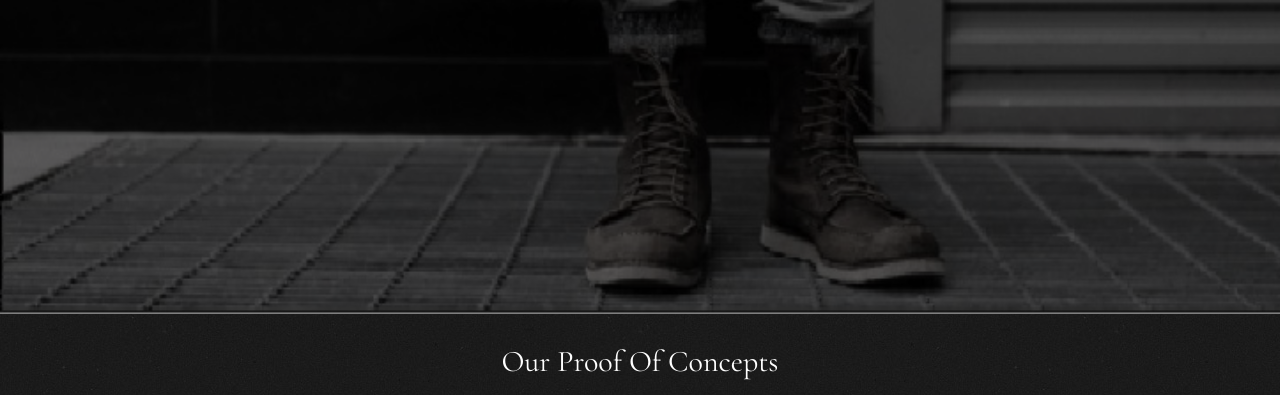
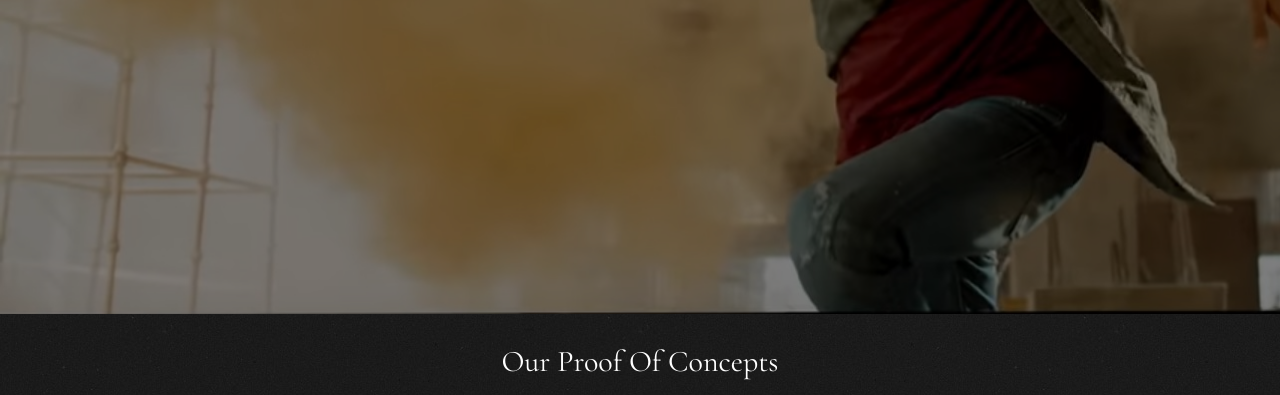
Before and after one commit to nextchange1/nextchange, a plain HTML site: page index.html in a window 1280 px wide. Shown: the part 486-881 px from the top of the page. Drawn offline with nearby package versions, Linux system fonts and the light colour scheme; files whose address does not match are found by name.

Commit message:
promotion

```diff
--- a/index.html
+++ b/index.html
@@ -84,7 +84,7 @@
 		<!-- </div> -->
 	</nav>
 
-	<header id="fh5co-header" class="fh5co-cover js-fullheight" role="banner" style="background-image: url(images/hero_1.jpeg);" data-stellar-background-ratio="0.5">
+	<header id="fh5co-header" class="fh5co-cover js-fullheight" role="banner" style="background-image: url(images/hero_5.jpg);" data-stellar-background-ratio="0.5">
 		<div class="overlay"></div>
 		<div class="container">
 			<div class="row">
```
Also changed, not shown: images/hero_5.jpg (added).
